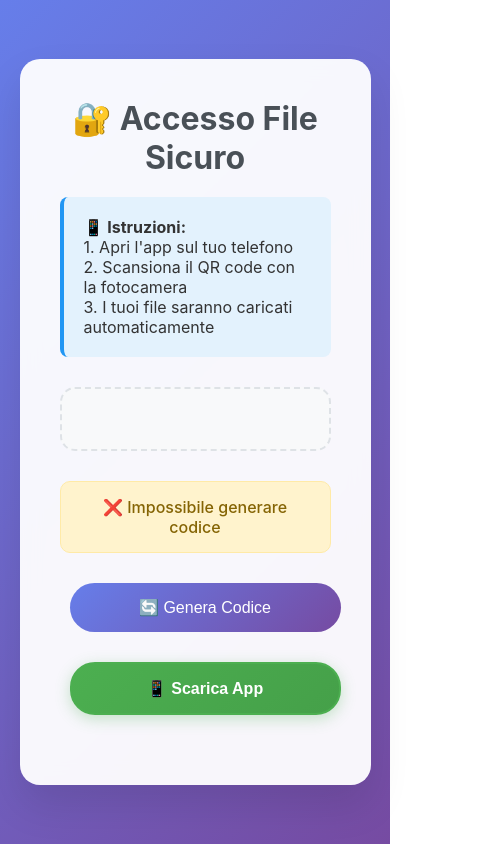
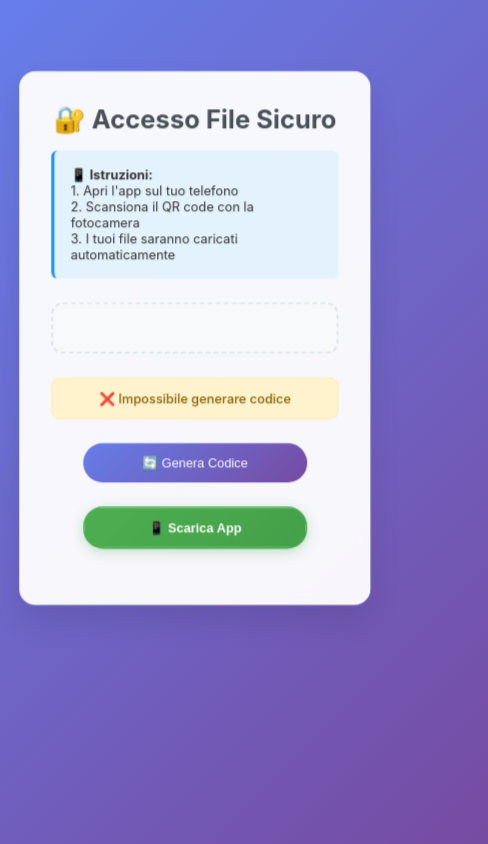
Before and after one commit to sasasa23rf/server_e_sito-app-cloud, a website: page public/index.html in a window 390 px wide. Shown: the whole page, 488 px wide, since content can reach past the window. Drawn offline with nearby package versions, Linux system fonts and the light colour scheme; no server answers.

Commit message:
Update styles.css

```diff
--- a/public/styles.css
+++ b/public/styles.css
@@ -494,3 +494,17 @@ button:hover {
     background: #f5f5f5 !important;
     color: #bbb !important;
 }
+
+
+
+
+
+/* Rimpicciolimento totale per schermi piccoli */
+@media (max-width: 450px) and (max-height: 950px) {
+  html {
+    transform: scale(0.8);
+    transform-origin: top left;
+    /* Compensa lo spazio lasciato dal ridimensionamento */
+    width: 125%;
+  }
+}
```
